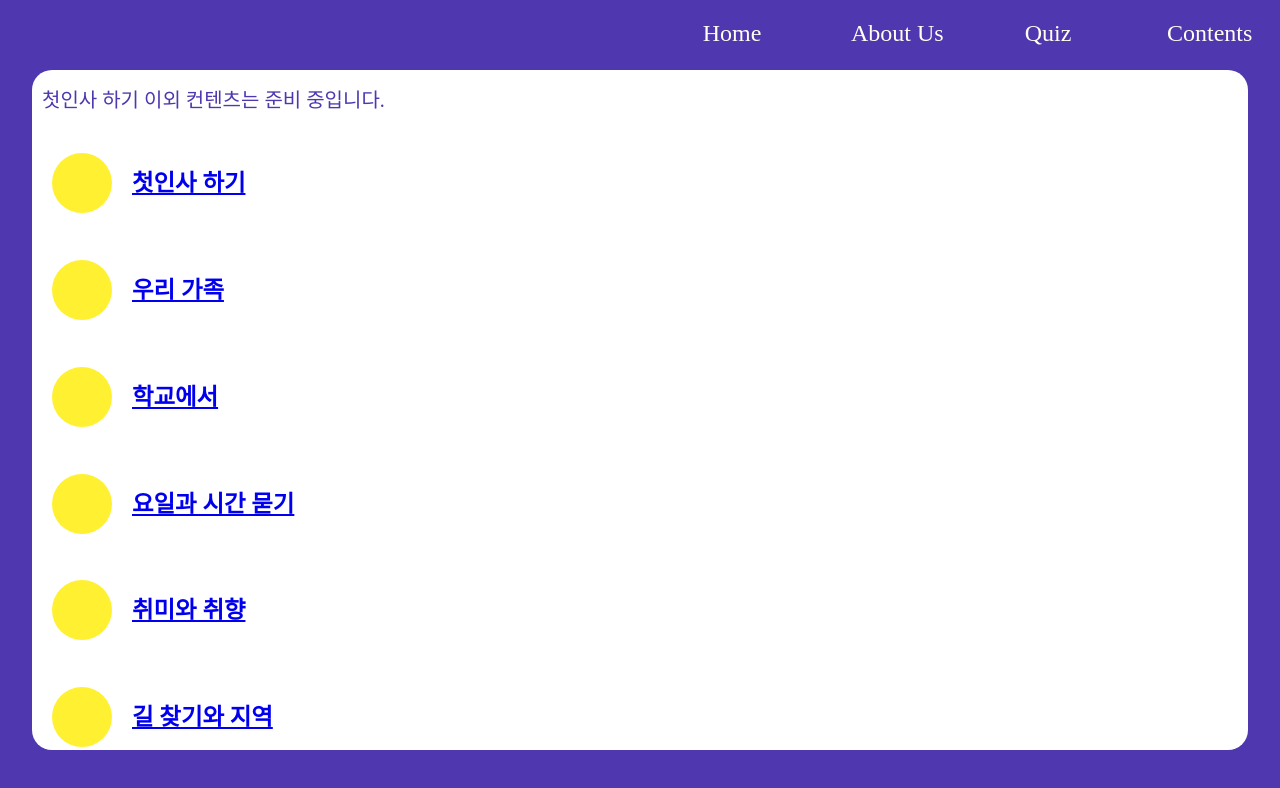
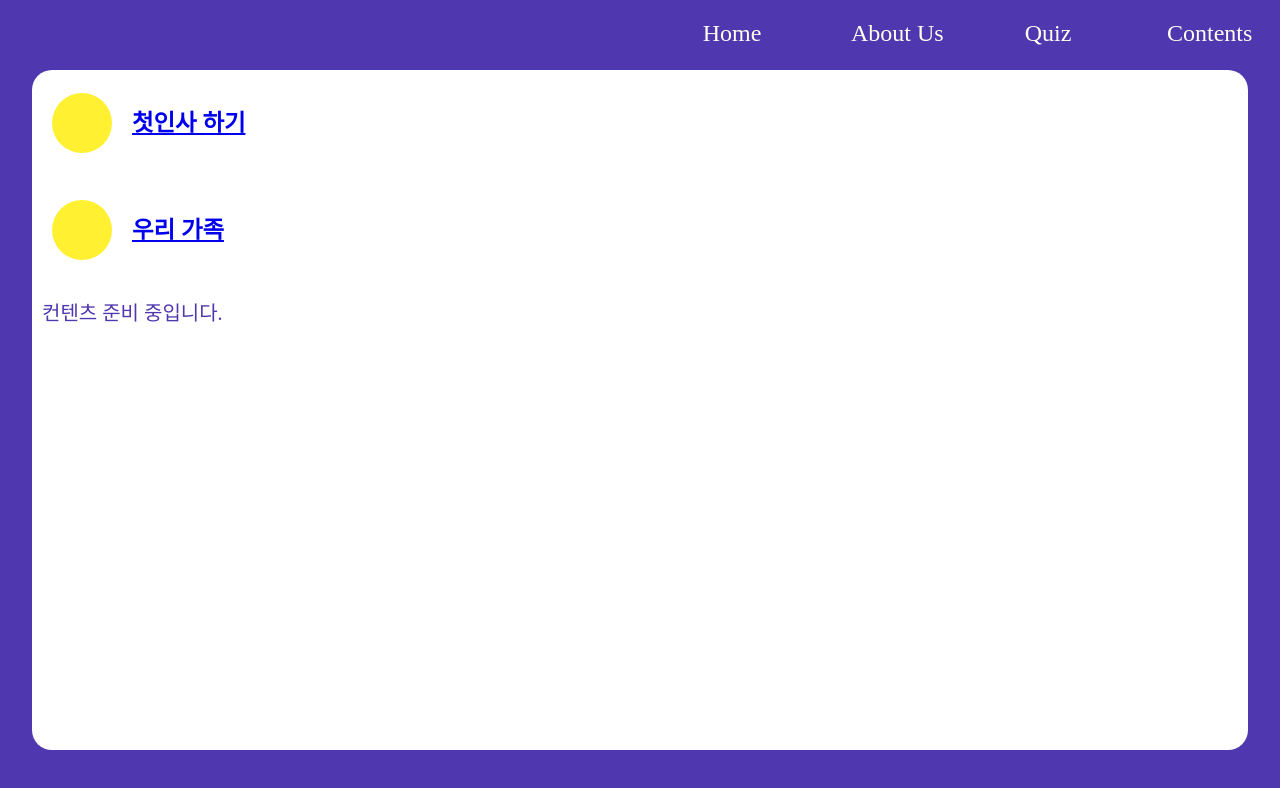
Before and after one commit to heoja/Surack, a Next.js app: page /quiz in a window 1280 px wide. Shown: the top 788 px of the page. Built offline with nearby package versions, Linux system fonts and the light colour scheme; a web font is replaced by a local one.

Commit message:
주제별 퀴즈 종료 후 Quiz Done 띄우기 & Topic List 수정

```diff
--- a/app/quiz/data/curriculum_list.js
+++ b/app/quiz/data/curriculum_list.js
@@ -1,6 +1,7 @@
 
 
-export const curriculumList = ['첫인사 하기', '우리 가족', '학교에서',
-'요일과 시간 묻기', '취미와 취향', '길 찾기와 지역','날씨 묻고 답하기',
-'직업', '병원', '약속'];
+export const curriculumList = ['첫인사 하기', '우리 가족' ];
 // [1,2,3]
+// '학교에서',
+// '요일과 시간 묻기', '취미와 취향', '길 찾기와 지역','날씨 묻고 답하기',
+// '직업', '병원', '약속'
--- a/app/quiz/page.js
+++ b/app/quiz/page.js
@@ -6,7 +6,7 @@ import Link from 'next/link';
 export default function Quiz() {
   return (
     <div className="bigbox">
-      <div style={{margin:"10px"}}>첫인사 하기 이외 컨텐츠는 준비 중입니다.</div>
+
       {curriculumList.map((item) => (
         <div style={{alignItems:"center", justifyItems:"center", flexDirection:"row", display:"flex", margin:"10px"}}>
           <div key={item} className='circle' style={{}}/>
@@ -21,6 +21,8 @@ export default function Quiz() {
           </Link>
         </div>
       ))}
+
+      <div style={{margin:"10px"}}>컨텐츠 준비 중입니다.</div>
     </div>
   );
 }
```
Also changed, not shown: app/quiz/sign_to_korean_quiz.js (+4 -3 lines).
